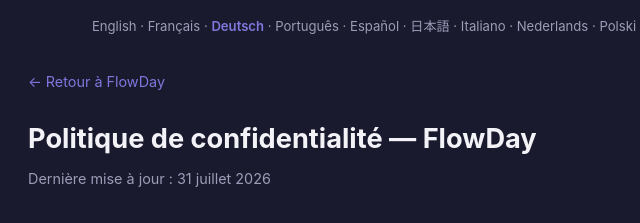
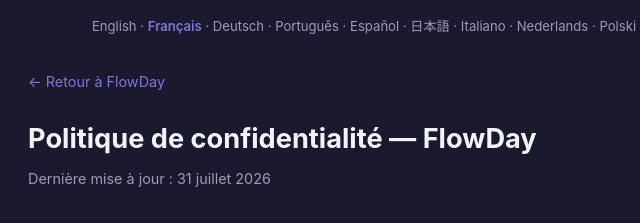
Before and after one commit to Easydore78/flowday-legal, a plain HTML site: page fr/privacy/index.html in a window 1280 px wide. Shown: the top 223 px of the page, 276-916 px from the left. Drawn offline with Linux system fonts and the light colour scheme.

Commit message:
Update index.html

```diff
--- a/fr/privacy/index.html
+++ b/fr/privacy/index.html
@@ -57,7 +57,7 @@
 </style>
 </head>
 <body>
-<div class="switcher"><a href="https://flowdayapp.com/privacy/">English</a> · <a href="https://flowdayapp.com/fr/privacy/">Français</a> · <span class="cur">Deutsch</span> · <a href="https://flowdayapp.com/pt/privacy/">Português</a> · <a href="https://flowdayapp.com/es/privacy/">Español</a> · <a href="https://flowdayapp.com/ja/privacy/">日本語</a> · <a href="https://flowdayapp.com/it/privacy/">Italiano</a> · <a href="https://flowdayapp.com/nl/privacy/">Nederlands</a> · <a href="https://flowdayapp.com/pl/privacy/">Polski</a></div>
+<div class="switcher"><a href="https://flowdayapp.com/privacy/">English</a> · <span class="cur">Français</span> · <a href="https://flowdayapp.com/pt/privacy/">Deutsch</a> · <a href="https://flowdayapp.com/pt/privacy/">Português</a> · <a href="https://flowdayapp.com/es/privacy/">Español</a> · <a href="https://flowdayapp.com/ja/privacy/">日本語</a> · <a href="https://flowdayapp.com/it/privacy/">Italiano</a> · <a href="https://flowdayapp.com/nl/privacy/">Nederlands</a> · <a href="https://flowdayapp.com/pl/privacy/">Polski</a></div>
 <div class="wrap">
   <a class="back" href="https://flowdayapp.com/fr/">← Retour à FlowDay</a>
   <h1>Politique de confidentialité — FlowDay</h1>
```
